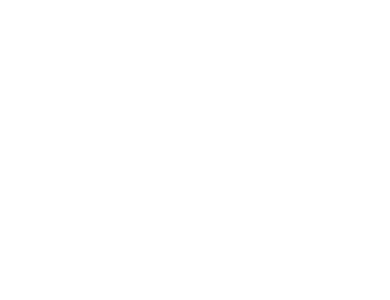
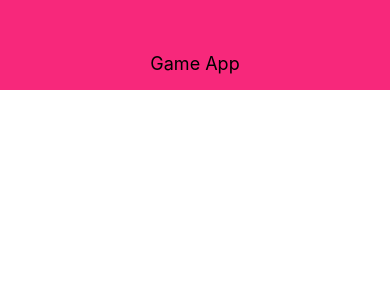
Before and after one commit to richill/rn_game_app, a React Native app: screen / in a window 390 px wide. Shown: the top 300 px of the page. Built offline with nearby package versions, Linux system fonts and the light colour scheme.

Commit message:
Create component header props title and styling

```diff
--- a/App.js
+++ b/App.js
@@ -1,13 +1,19 @@
 import React from 'react';
-import { StyleSheet, View } from 'react-native';
+import { StyleSheet, Text, View } from 'react-native';
+import Header from './components/Header';
 
 export default function App() {
   return (
-    <View>
+    <View style={styles.screen}>
+      <Header
+        title="Game App"
+      />
     </View>
   );
 }
 
 const styles = StyleSheet.create({
-
+  screen: {
+    flex: 1
+  }
 });
--- /dev/null
+++ b/components/Header.js
@@ -0,0 +1,27 @@
+import React from 'react';
+import { StyleSheet, Text, View } from 'react-native';
+
+const Header = (props) => {
+  return(
+    <View style={styles.header}>
+      <Text style={styles.headerTitle}>{props.title}</Text>
+    </View>
+  );
+};
+
+const styles = StyleSheet.create({
+  header: {
+    width: '100%',
+    height: 90,
+    paddingTop: 36,
+    backgroundColor: '#f7287b',
+    alignItems: 'center',
+    justifyContent: 'center'
+  },
+  headerTitle: {
+    color: 'black',
+    fontSize: 18
+  }
+});
+
+export default Header;
```
